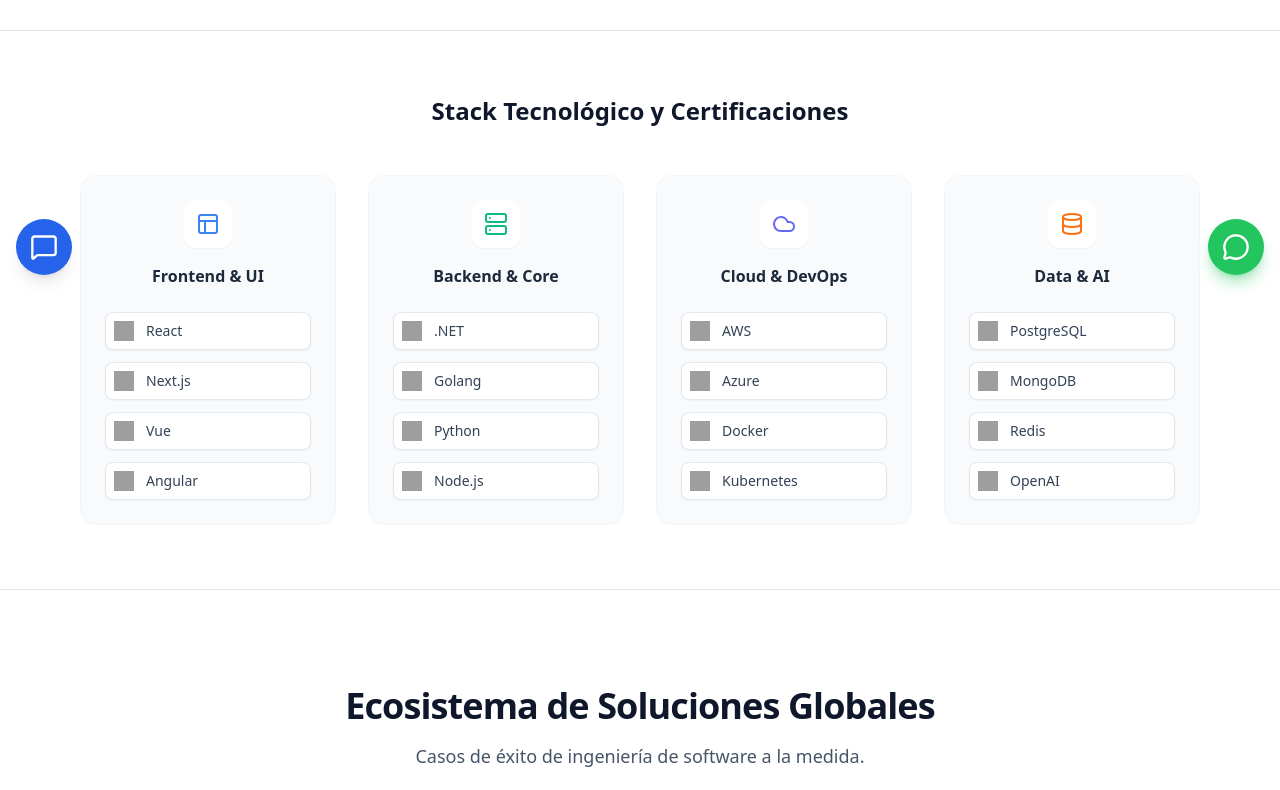
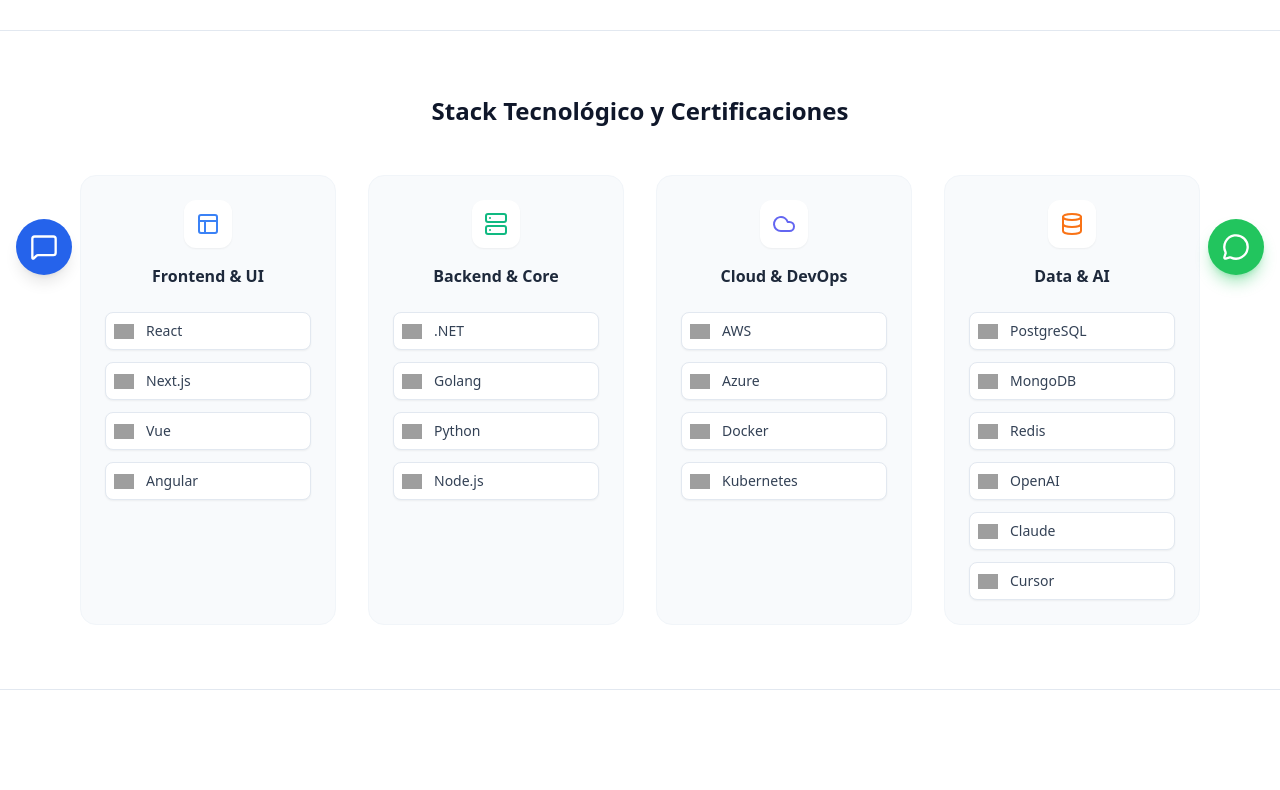
Before and after one commit to jhoicas/ludoia, a Next.js app: page / in a window 1280 px wide. Shown: the part 509-1299 px from the top of the page. Built offline with nearby package versions, Linux system fonts and the light colour scheme; grey boxes are pictures that could not be loaded.

Commit message:
feat: auto copy public folder on build, fix tech stack icons and add Claude & Cursor

```diff
--- a/app/components/TechStack.tsx
+++ b/app/components/TechStack.tsx
@@ -31,8 +31,8 @@
       title: t("tech.cat.cloud"),
       icon: <Cloud className="h-6 w-6 text-indigo-500" />,
       items: [
-        { name: "AWS", src: "https://cdn.simpleicons.org/amazonaws/232F3E" },
-        { name: "Azure", src: "https://cdn.simpleicons.org/microsoftazure/0078D4" },
+        { name: "AWS", src: "https://cdn.simpleicons.org/amazonwebservices/232F3E" },
+        { name: "Azure", src: "https://cdn.simpleicons.org/microsoftazure/0089D6" },
         { name: "Docker", src: "https://cdn.simpleicons.org/docker/2496ED" },
         { name: "Kubernetes", src: "https://cdn.simpleicons.org/kubernetes/326CE5" }
       ]
@@ -44,7 +44,9 @@
         { name: "PostgreSQL", src: "https://cdn.simpleicons.org/postgresql/4169E1" },
         { name: "MongoDB", src: "https://cdn.simpleicons.org/mongodb/47A248" },
         { name: "Redis", src: "https://cdn.simpleicons.org/redis/DC382D" },
-        { name: "OpenAI", src: "https://cdn.simpleicons.org/openai/412991" }
+        { name: "OpenAI", src: "https://cdn.simpleicons.org/openai/412991" },
+        { name: "Claude", src: "https://cdn.simpleicons.org/anthropic/D97757" },
+        { name: "Cursor", src: "https://cdn.simpleicons.org/cursor/000000" }
       ]
     }
   ];
@@ -66,7 +68,19 @@
               <div className="flex flex-col w-full gap-3">
                 {cat.items.map(item => (
                   <div key={item.name} className="flex items-center gap-3 p-2 bg-white dark:bg-slate-800 border border-slate-200 dark:border-slate-700 rounded-lg shadow-sm w-full">
-                    <img src={item.src} alt={`${item.name} logo`} className="w-5 h-5 dark:bg-white dark:rounded-sm dark:p-0.5" />
+                    <img
+                      src={item.src}
+                      alt={`${item.name} logo`}
+                      className="w-5 h-5 dark:bg-white dark:rounded-sm dark:p-0.5 object-contain"
+                      onError={(e) => {
+                        e.currentTarget.onerror = null;
+                        e.currentTarget.style.display = 'none';
+                        e.currentTarget.nextElementSibling?.classList.remove('hidden');
+                      }}
+                    />
+                    <div className="hidden w-5 h-5 flex items-center justify-center rounded bg-slate-100 dark:bg-slate-700 text-slate-400 text-[10px] font-bold">
+                      {item.name.charAt(0)}
+                    </div>
                     <span className="text-sm font-medium text-slate-700 dark:text-slate-300">{item.name}</span>
                   </div>
                 ))}
--- a/package.json
+++ b/package.json
@@ -1,7 +1,7 @@
 {
   "scripts": {
     "dev": "next dev",
-    "build": "next build",
+    "build": "next build && cp -r public .next/standalone/ && cp -r .next/static .next/standalone/.next/",
     "start": "next start"
   },
   "dependencies": {
```
